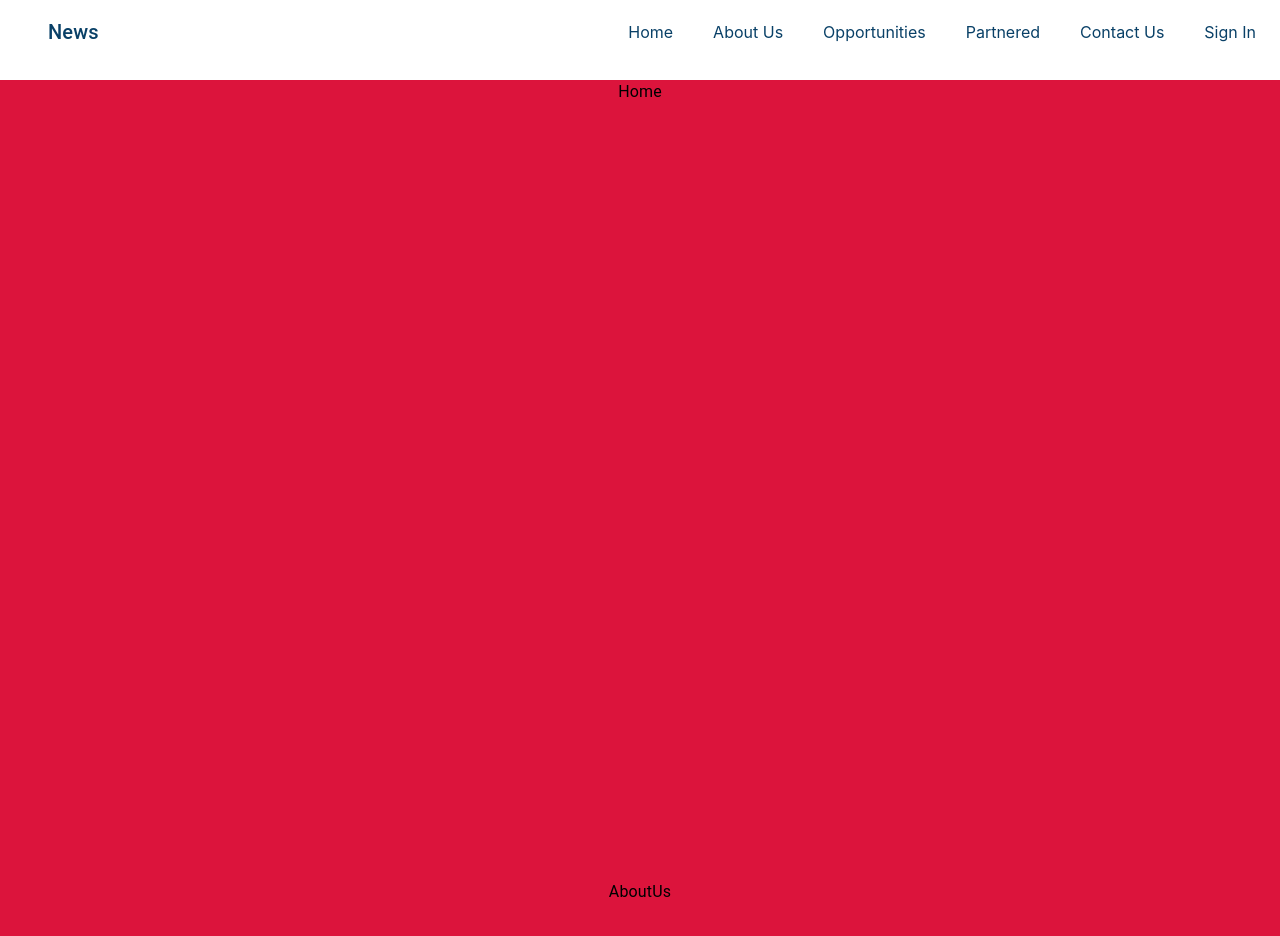
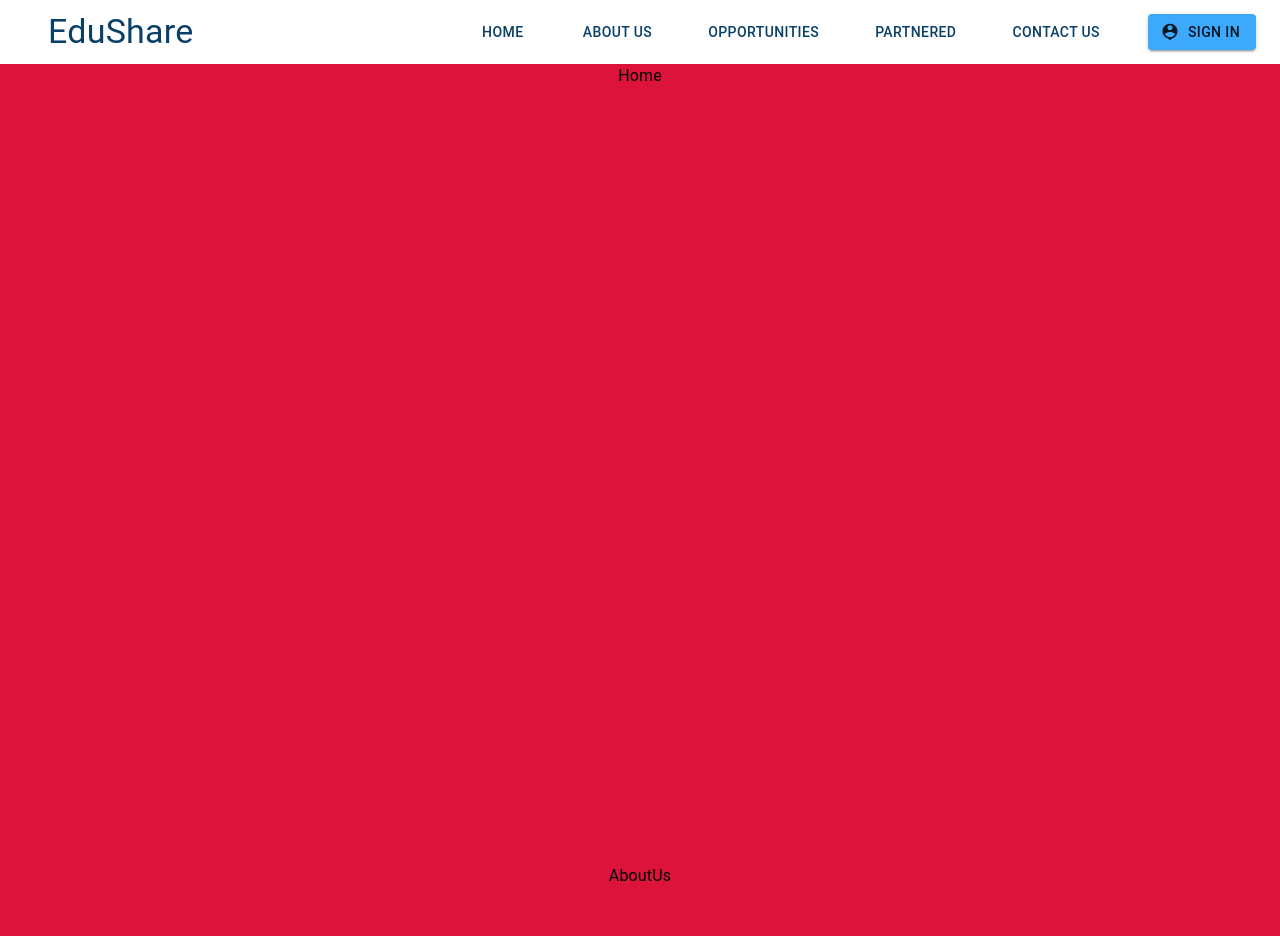
Before and after one commit to heshanm27/EduShare, a React (Create React App) app: page / in a window 1280 px wide. Shown: the top 936 px of the page. Built offline with nearby package versions, Linux system fonts and the light colour scheme.

Commit message:
Updated nav

```diff
--- a/src/Components/NavBar/CustomNavBar.js
+++ b/src/Components/NavBar/CustomNavBar.js
@@ -1,6 +1,7 @@
 import {
   AppBar,
   Box,
+  Button,
   Container,
   Link,
   Stack,
@@ -16,7 +17,11 @@ export default function CustomNavBar({ children }) {
   const theme = useTheme();
   return (
     <>
-      <AppBar elevation={0} sx={{ backgroundColor: "#fff" }} position="static">
+      <AppBar
+        elevation={0}
+        sx={{ backgroundColor: "#fff", display: { sm: "none", md: "block" } }}
+        position="static"
+      >
         <Container maxWidth="xl">
           <Stack
             direction="row"
@@ -25,26 +30,39 @@ export default function CustomNavBar({ children }) {
           >
             <Toolbar>
               <Typography
-                variant="h6"
+                variant="h4"
                 color={theme.palette.primary.main}
                 component="div"
                 sx={{ flexGrow: 1 }}
               >
-                News
+                EduShare
               </Typography>
             </Toolbar>
-            <Stack direction="row" spacing={5}>
-              {NavLinks.map((link, index) => (
-                <Link underline="none" href={link.path}>
-                  {link.title}
-                </Link>
-              ))}
+            <Stack alignItems="center" direction="row" spacing={5}>
+              {NavLinks.map((link, index) => {
+                if (link.path === "signin") {
+                  return (
+                    <Button
+                      color="secondary"
+                      variant="contained"
+                      startIcon={link?.icon}
+                      href="#about"
+                    >
+                      Sign In
+                    </Button>
+                  );
+                } else {
+                  return (
+                    <Button variant="text" href={link.path}>
+                      {link.title}
+                    </Button>
+                  );
+                }
+              })}
             </Stack>
           </Stack>
         </Container>
       </AppBar>
-
-      <Box sx={{ mt: 2 }}>{children}</Box>
     </>
   );
 }
--- a/src/Constants/Constants.js
+++ b/src/Constants/Constants.js
@@ -1,3 +1,5 @@
+import PersonPinIcon from "@mui/icons-material/PersonPin";
+
 export const NavLinks = [
   {
     title: "Home",
@@ -21,7 +23,7 @@ export const NavLinks = [
   },
   {
     title: "Sign In",
-    icon: "account_circle",
-    path: "#signin",
+    icon: <PersonPinIcon />,
+    path: "signin",
   },
 ];
--- a/src/Pages/Landing/Landing.js
+++ b/src/Pages/Landing/Landing.js
@@ -10,14 +10,13 @@ import Partnered from "./Partnered/Partnered";
 export default function Landing() {
   return (
     <>
-      <CustomNavBar>
+      <CustomNavBar />
       <Home />
       <AboutUs />
       <NewOpportunities />
       <Partnered />
       <ContactUs />
       <Footer />
-      </CustomNavBar>
     </>
   );
 }
```
Lines whose indentation alone changed are shown as unchanged.
